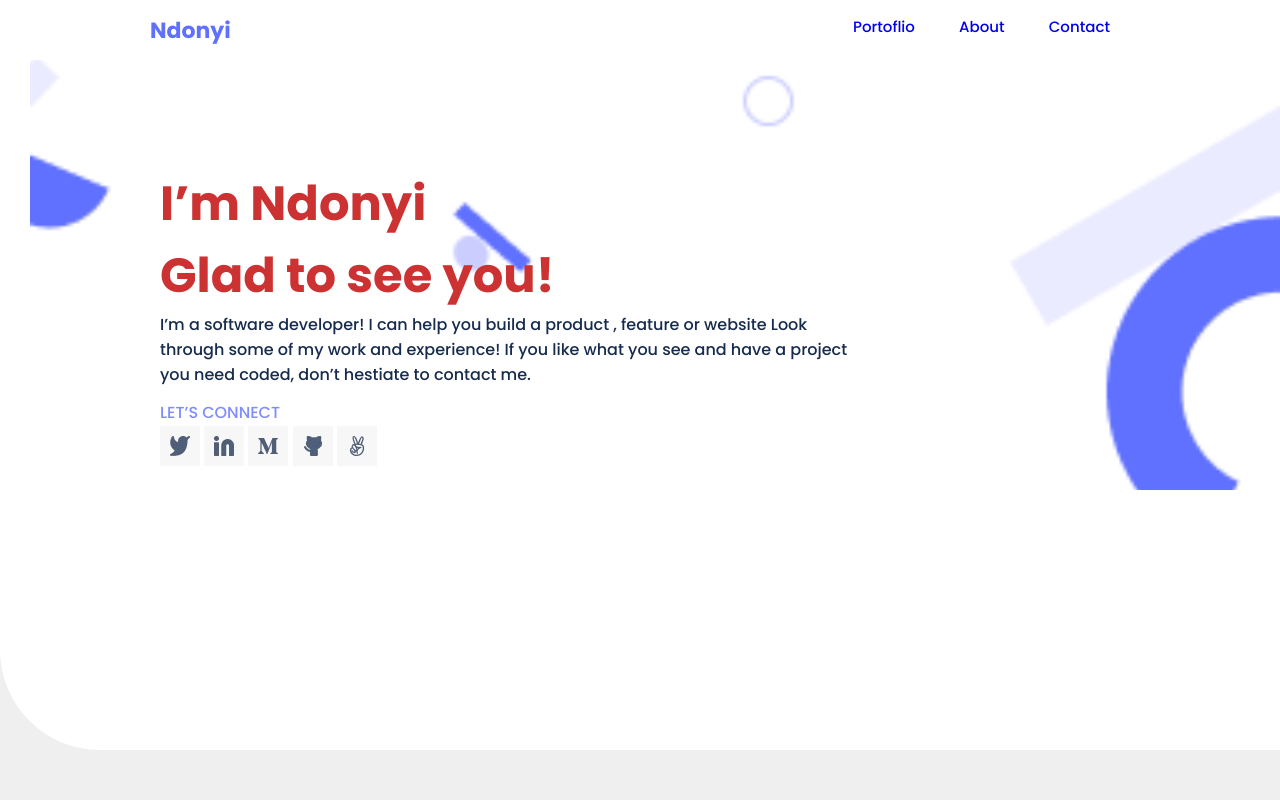
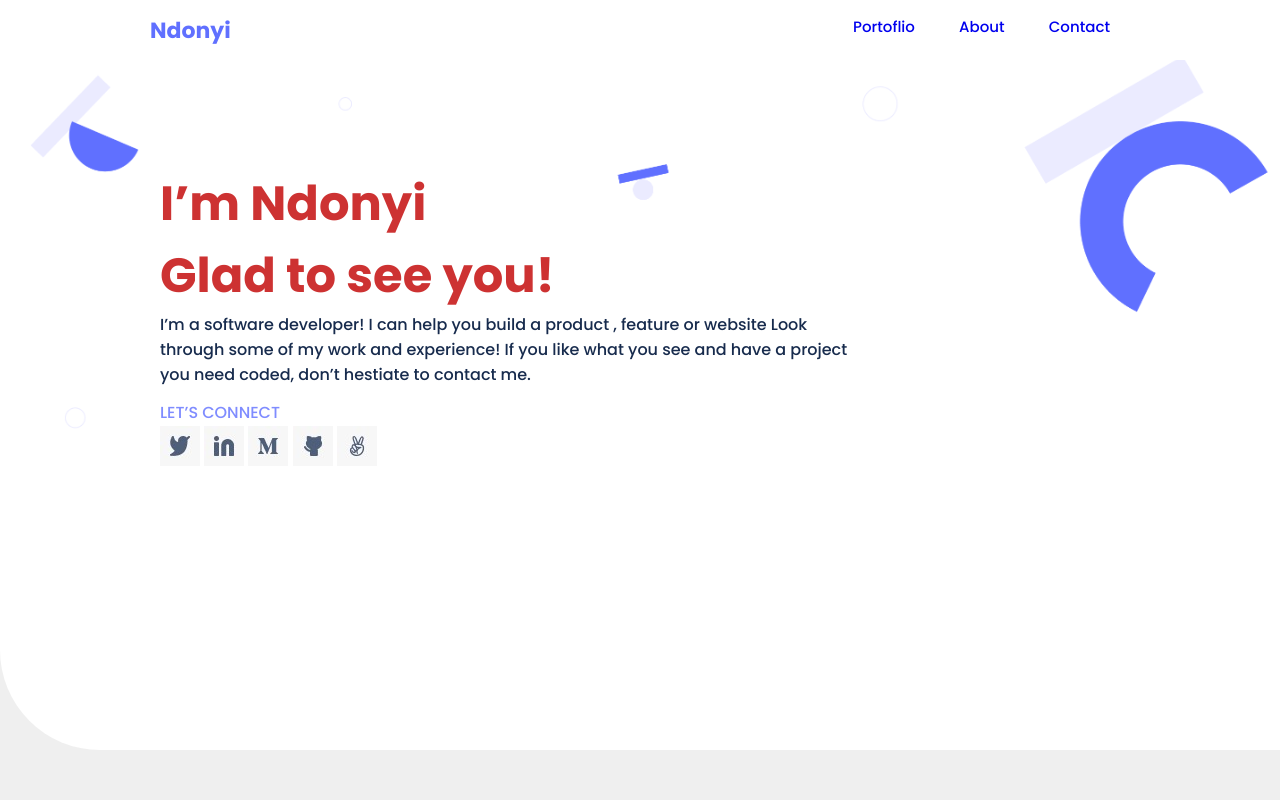
Before and after one commit to citec-47/live-demo, a website: page index.html in a window 1280 px wide. Shown: the top 800 px of the page. Drawn offline with Linux system fonts and the light colour scheme; files whose address does not match are found by name.

Commit message:
ajustment of background image

```diff
--- a/css/style.css
+++ b/css/style.css
@@ -64,7 +64,7 @@ nav {
 }
 
 #back_image {
-  background-image: url("/Images/bottom.png");
+  background-image: url("/Images/bigger_img.png");
   background-repeat: no-repeat;
   background-size: cover;
   max-width: 100%;
@@ -513,7 +513,7 @@ form {
   }
 
   #back_image {
-    background-image: url("/Images/bottom.png");
+    background-image: url("/Images/bigger_img.png");
     background-image: cover;
     max-width: 100%;
     margin-top: 56px;
```
